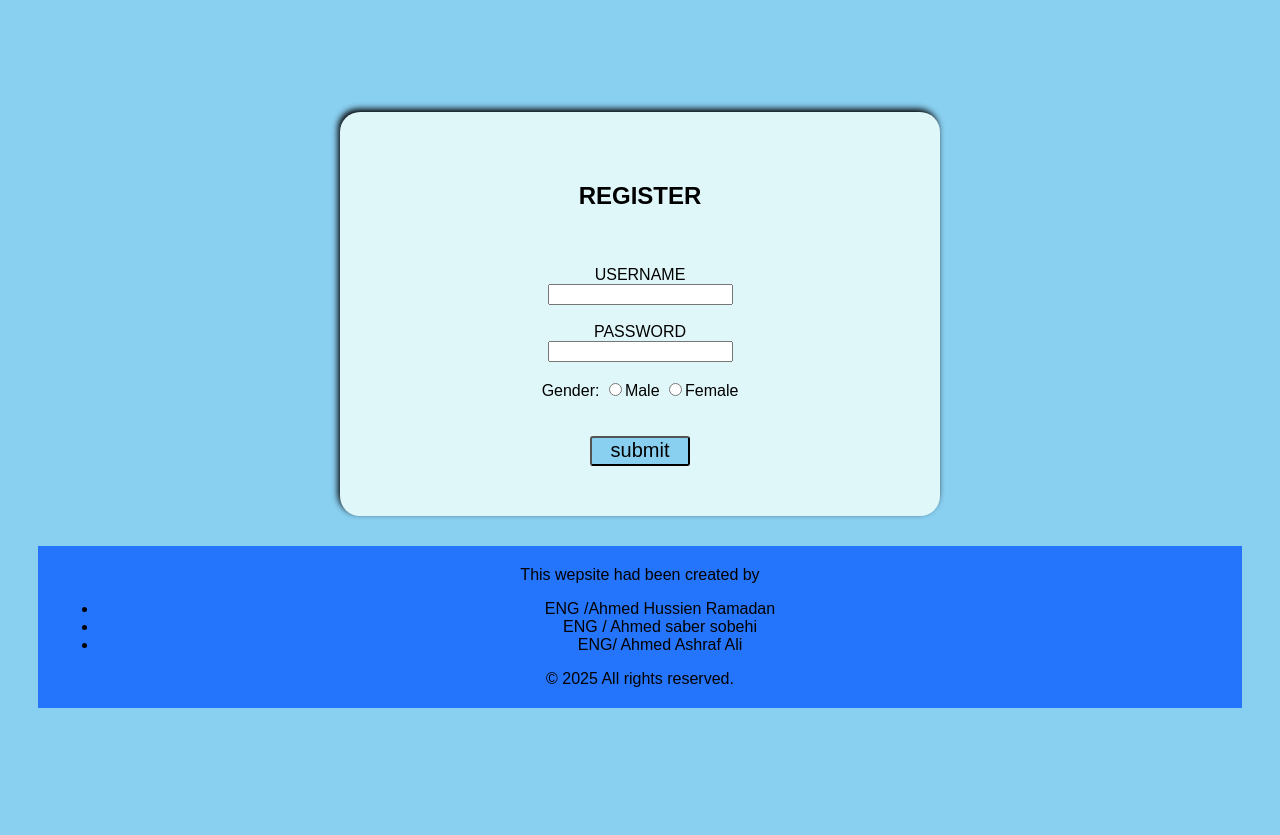
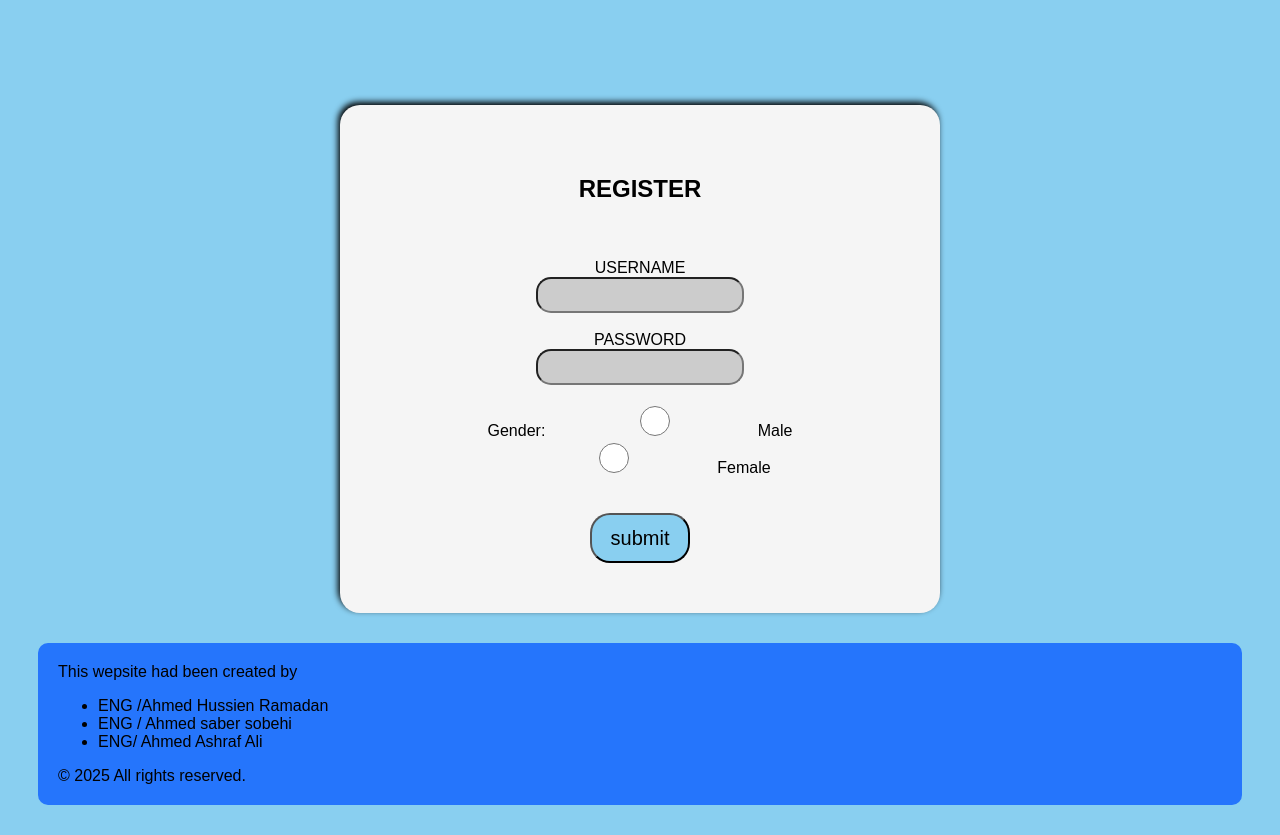
Before and after one commit to Selim14102006/green, a plain HTML site: page index.html in a window 1280 px wide. Shown: the part 73-908 px from the top of the page. Before the commit the page ends 811 px from the top, so only its background shows below. Drawn offline with Linux system fonts and the light colour scheme.

Commit message:
Update style.css

```diff
--- a/style.css
+++ b/style.css
@@ -1,12 +1,14 @@
-.body1{
+#welcome{
 
-    background-color: #89cff0;
+  text-align: center;
 
-    font-family:Arial, Helvetica, sans-serif;
+}
 
-    text-align: center;
+#register{
 
- }
+  color: #2575fc;
+
+}
 
 form{
 
@@ -18,19 +20,23 @@ form{
 
     border-radius: 20px;
 
-    margin-top: 10%;
+    margin-top: 120px;
 
     box-shadow: -2px -3px 6px ;
 
-    background-color: #e0f7fa;
+    background-color:rgb(245,245,245);
+
+    text-align: center;
+
+    imag3
 
 }
 
-.btn{
+button{
 
     width: 100px;
 
-    height: 30px;
+    height: 50px;
 
     font-size: 20px;
 
@@ -38,9 +44,23 @@ form{
 
     background-color: #89cff0;
 
+
+
+
+
     cursor: pointer;
 
+
+
+
+
     color: black;
+
+    border-radius: 20px;
+
+
+
+
 
 }
 
@@ -50,17 +70,23 @@ button:hover {
 
   color: #ff0000;
 
+  width: 110px;
+
+  height: 60px;
+
 }
 
 
 
-  .nav1{
+  nav{
 
     background-color: #2575fc;
 
     padding:20px;
 
+    margin: 30px;
 
+    border-radius:10px;
 
   }
 
@@ -88,11 +114,13 @@ footer{
 
   padding: 20px;
 
+  margin: 30px;
+
   background-color: #2575fc;
 
-  margin: 30px;
 
 
+border-radius:10px;
 
 }
 
@@ -104,4 +132,38 @@ footer{
 
     margin: auto;
 
+    width: 600px;
+
   }
+
+
+
+ input{
+
+   background-color: #ccc;
+
+   border-radius: 15px;
+
+
+
+   height: 30px;
+
+   width:200px ;
+
+
+
+ }
+
+
+
+input:hover{
+
+  background-color: #bbfbff;
+
+   height: 20px;
+
+
+
+   width:225px;
+
+}
```
